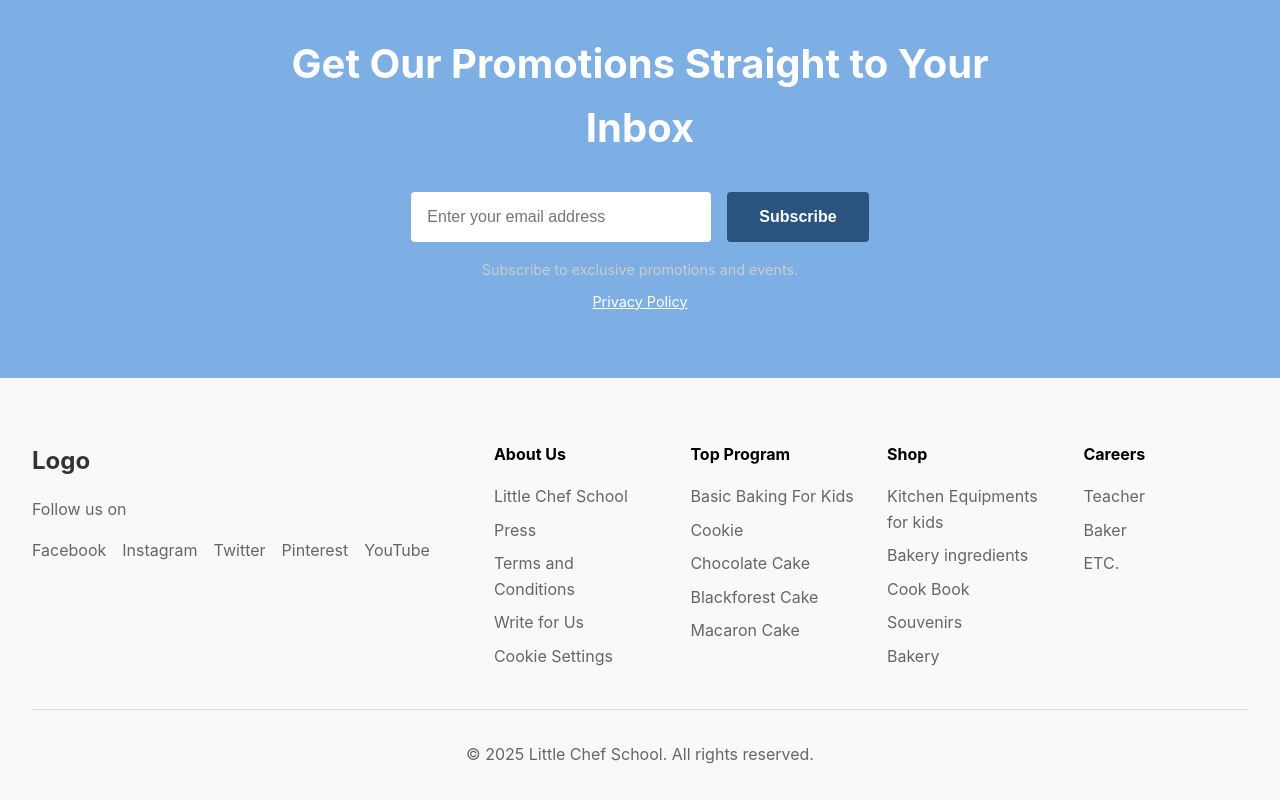
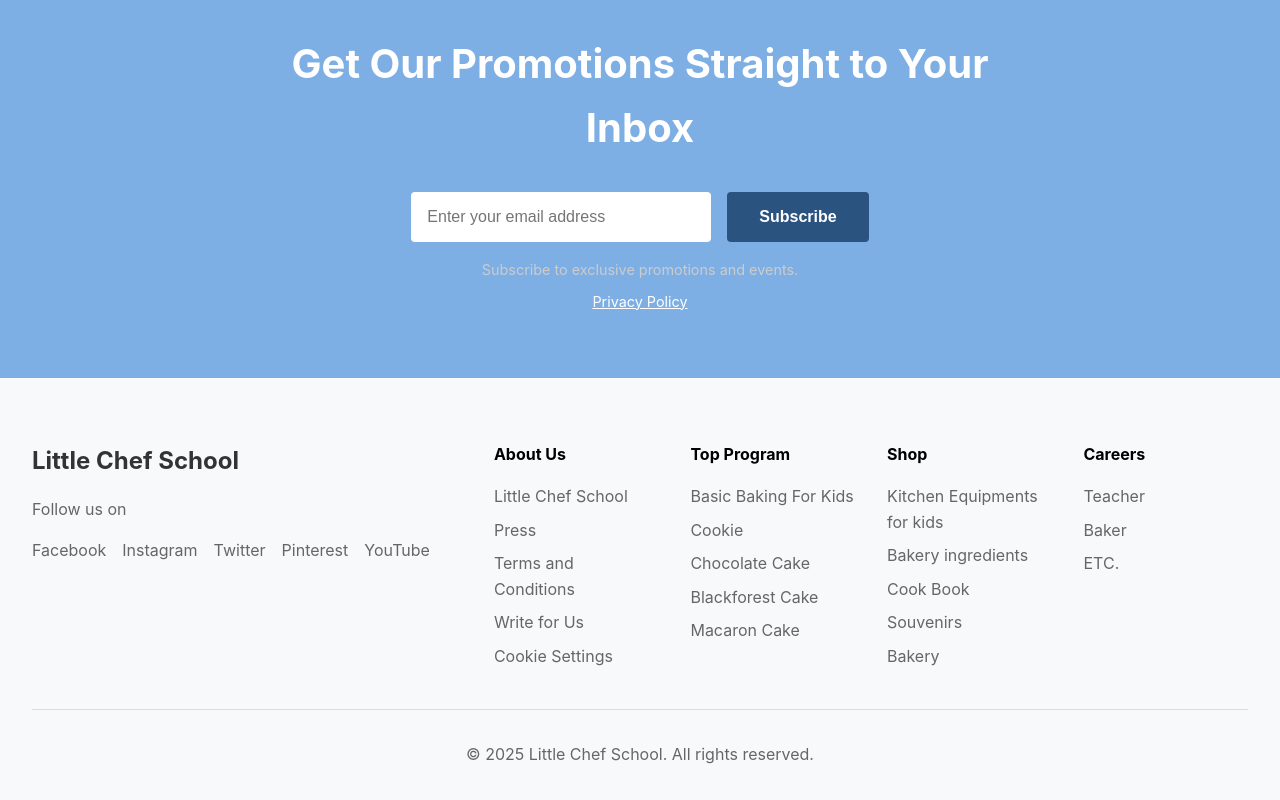
Before and after one commit to Beeminess/Assignment2Stage2, a plain HTML site: page index.html in a window 1280 px wide. Shown: the part 3170-3970 px from the top of the page. Drawn offline with Linux system fonts and the light colour scheme; some packages are replaced by stand-ins of ours; a script that the page names is missing.

Commit message:
Update index.html

```diff
--- a/index.html
+++ b/index.html
@@ -243,7 +243,7 @@
     <footer class="footer">
         <div class="footer-container">
             <div class="footer-left">
-                <div class="footer-logo">Logo</div>
+                <div class="footer-logo">Little Chef School</div>
                 <div class="social-section">
                     <p class="social-text">Follow us on</p>
                     <div class="social-icons">
```
